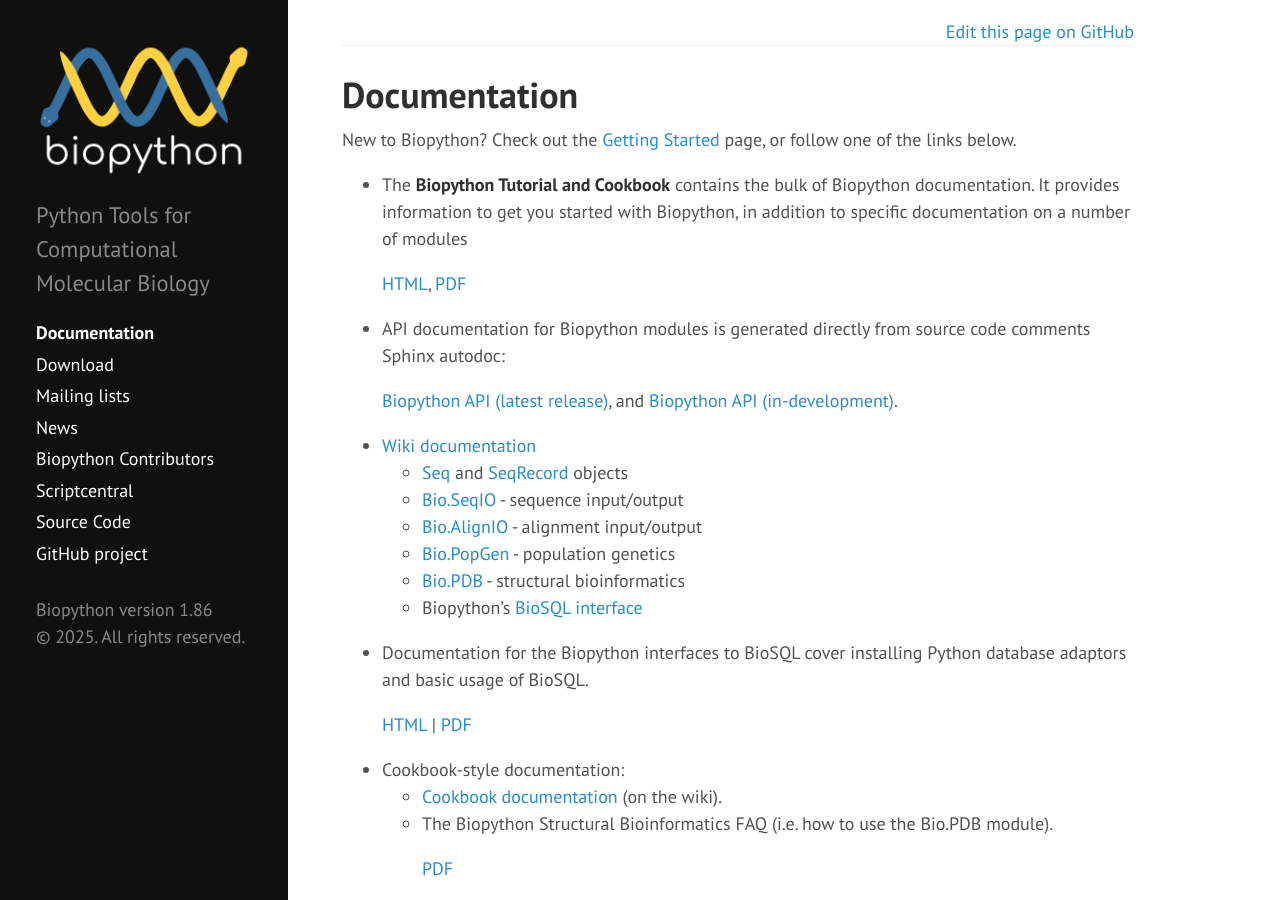
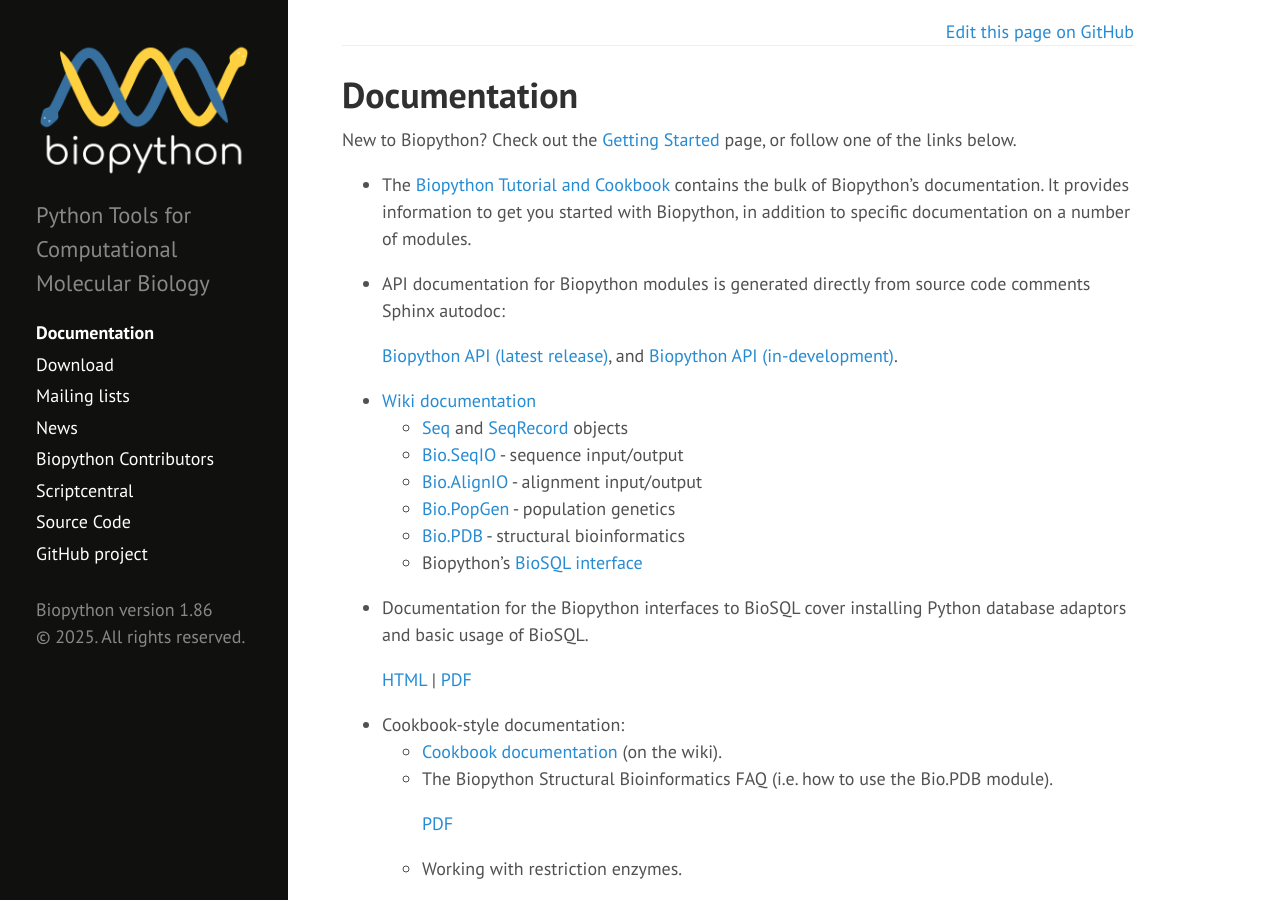
Before and after one commit to biopython/biopython.github.io, a Jekyll site: the page built from wiki/Documentation.md, in a window 1280 px wide and 900 px high. Built offline with Jekyll 4.4.1, drawn with Linux system fonts in a browser that asks for light colours.

Commit message:
No more PDF Tutorial
See #213

```diff
--- a/wiki/Documentation.md
+++ b/wiki/Documentation.md
@@ -10,13 +10,11 @@ New to Biopython? Check out the [Getting
 Started](Getting_Started "wikilink") page, or follow one of the links
 below.
 
--   The **Biopython Tutorial and Cookbook** contains the bulk of
-    Biopython documentation. It provides information to get you started
+-   The [Biopython Tutorial and
+    Cookbook](https://biopython.org/docs/latest/Tutorial/) contains the bulk
+    of Biopython's documentation. It provides information to get you started
     with Biopython, in addition to specific documentation on a number of
-    modules
-
-    [HTML](https://biopython.org/docs/latest/Tutorial/),
-    [PDF](http://biopython.org/DIST/docs/tutorial/Tutorial.pdf)
+    modules.
 
 -   API documentation for Biopython modules is generated directly from
     source code comments Sphinx autodoc:
```
